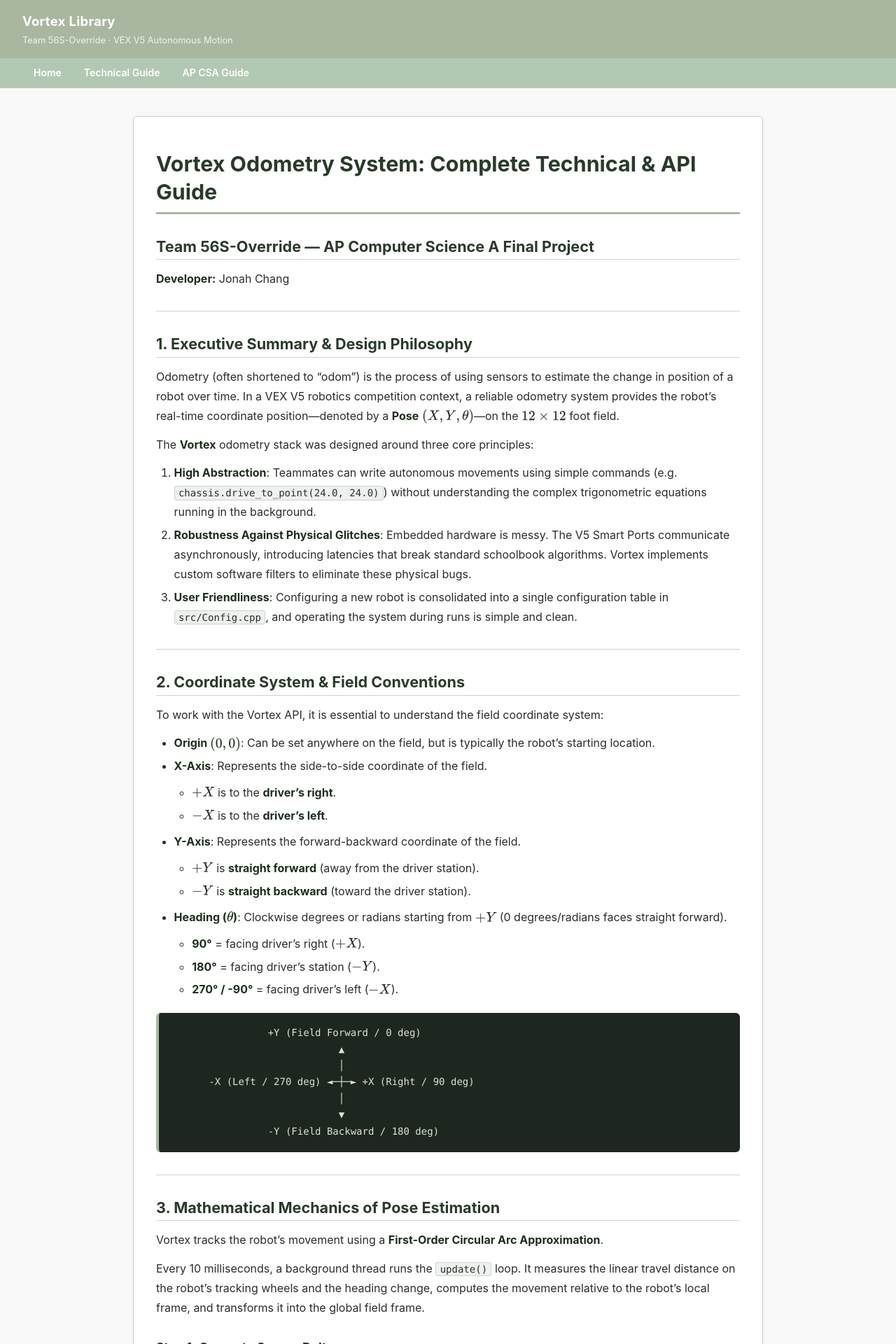
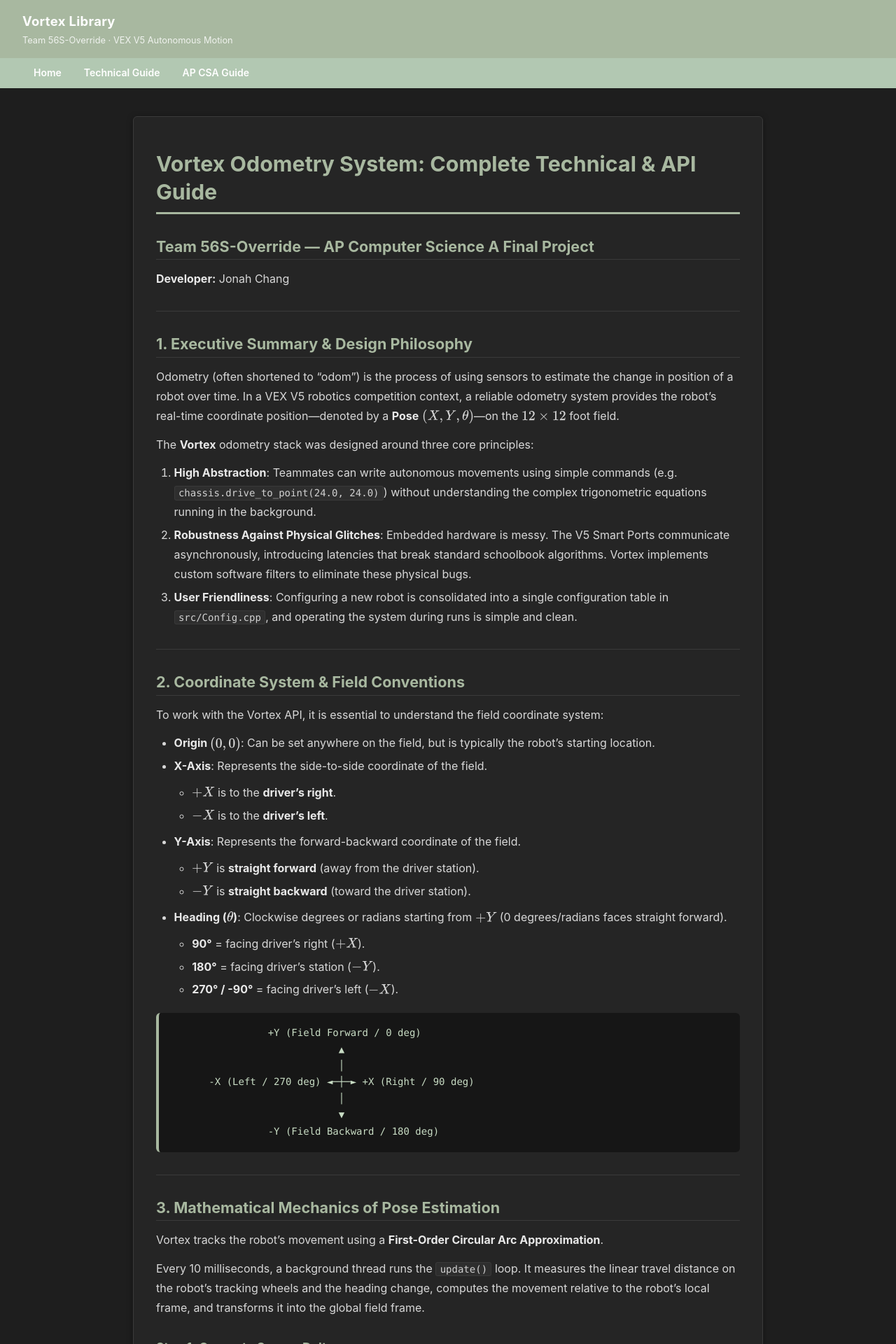
Before and after one commit to jonahchang207/56S-Override, a Jekyll site: the page built from docs/odometry_explainer.md, in a window 1280 px wide. Shown: the top 1920 px of the page at 70% size. Built offline with Jekyll 4.4.1, drawn with Linux system fonts in a browser that asks for light colours.

Commit message:
docs: convert site to permanent dark mode with gray background
Dark gray surface (#252525 / #1e1e1e) replaces white. Brand colors
(Fern Green, Slate Gray, Silver Shadow) retained for headers, nav,
accents, and borders. Headings use Fern Green on dark background;
code blocks use deep #161616 background with green-tinted text.

Co-Authored-By: Claude Sonnet 4.6 <noreply@anthropic.com>

```diff
--- a/docs/_layouts/default.html
+++ b/docs/_layouts/default.html
@@ -5,14 +5,18 @@
   <meta name="viewport" content="width=device-width, initial-scale=1.0">
   <title>{{ page.title }} — Vortex Library</title>
   <style>
-    /* ── Color palette ───────────────────────────────────────────── */
+    /* ── Color palette (permanent dark mode) ────────────────────── */
     :root {
       --fern-green:    #A8B8A0;
       --slate-gray:    #B2C8B2;
       --silver-shadow: #D1D1D1;
-      --fern-dark:     #6a8a62;   /* links & accents */
-      --text:          #2c2c2c;
-      --bg:            #f9f9f9;
+      --link:          #A8C8A0;
+      --text:          #d8d8d8;
+      --text-muted:    #909090;
+      --bg:            #1e1e1e;
+      --surface:       #252525;
+      --surface-alt:   #2e2e2e;
+      --border:        #3a3a3a;
     }
 
     /* ── Reset / base ────────────────────────────────────────────── */
@@ -25,6 +29,7 @@
       background: var(--bg);
       line-height: 1.75;
       font-size: 16px;
+      color-scheme: dark;
     }
 
     /* ── Header ──────────────────────────────────────────────────── */
@@ -34,7 +39,7 @@
       display: flex;
       align-items: center;
       justify-content: space-between;
-      box-shadow: 0 2px 4px rgba(0,0,0,0.12);
+      box-shadow: 0 2px 6px rgba(0,0,0,0.4);
     }
 
     header .site-title {
@@ -78,15 +83,15 @@
       max-width: 900px;
       margin: 2.5rem auto;
       padding: 0 2rem 3rem;
-      background: #fff;
-      border: 1px solid var(--silver-shadow);
+      background: var(--surface);
+      border: 1px solid var(--border);
       border-radius: 6px;
-      box-shadow: 0 1px 6px rgba(0,0,0,0.06);
+      box-shadow: 0 2px 10px rgba(0,0,0,0.35);
     }
 
     /* ── Typography ──────────────────────────────────────────────── */
     h1, h2, h3, h4, h5, h6 {
-      color: #2a3a2a;
+      color: var(--fern-green);
       margin-top: 2rem;
       margin-bottom: 0.6rem;
       line-height: 1.3;
@@ -101,7 +106,7 @@
 
     h2 {
       font-size: 1.35rem;
-      border-bottom: 1px solid var(--silver-shadow);
+      border-bottom: 1px solid var(--border);
       padding-bottom: 0.3rem;
     }
 
@@ -109,14 +114,14 @@
 
     p { margin: 0.8rem 0; }
 
-    a { color: var(--fern-dark); text-decoration: none; }
-    a:hover { text-decoration: underline; color: #3a5a32; }
+    a { color: var(--link); text-decoration: none; }
+    a:hover { text-decoration: underline; color: var(--slate-gray); }
 
-    strong { color: #1e2e1e; }
+    strong { color: #e8e8e8; }
 
     hr {
       border: none;
-      border-top: 1px solid var(--silver-shadow);
+      border-top: 1px solid var(--border);
       margin: 2rem 0;
     }
 
@@ -127,28 +132,29 @@
     /* ── Blockquotes ─────────────────────────────────────────────── */
     blockquote {
       border-left: 4px solid var(--slate-gray);
-      background: #f2f5f2;
+      background: var(--surface-alt);
       padding: 0.75rem 1.1rem;
       margin: 1rem 0;
       border-radius: 0 4px 4px 0;
-      color: #445;
+      color: var(--text-muted);
       font-style: italic;
     }
 
     /* ── Inline code ─────────────────────────────────────────────── */
     code {
-      background: #eef2ee;
-      border: 1px solid var(--silver-shadow);
+      background: var(--surface-alt);
+      border: 1px solid var(--border);
       border-radius: 3px;
       padding: 0.1em 0.38em;
       font-size: 0.875em;
       font-family: 'SFMono-Regular', Consolas, 'Liberation Mono', Menlo, monospace;
+      color: var(--silver-shadow);
     }
 
     /* ── Code blocks ─────────────────────────────────────────────── */
     pre {
-      background: #1e2620;
-      color: #d4e8d0;
+      background: #161616;
+      color: #c8dcc4;
       padding: 1.1rem 1.3rem;
       border-radius: 6px;
       overflow-x: auto;
@@ -175,8 +181,8 @@
     }
 
     thead th {
-      background: var(--fern-green);
-      color: #fff;
+      background: #3a4e3a;
+      color: var(--fern-green);
       padding: 0.55rem 0.85rem;
       text-align: left;
       font-weight: 600;
@@ -184,22 +190,23 @@
 
     tbody td {
       padding: 0.5rem 0.85rem;
-      border-bottom: 1px solid var(--silver-shadow);
+      border-bottom: 1px solid var(--border);
     }
 
-    tbody tr:nth-child(even) td { background: #f4f7f4; }
-    tbody tr:hover td { background: #eaf0ea; }
+    tbody tr:nth-child(even) td { background: var(--surface-alt); }
+    tbody tr:hover td { background: #333d33; }
 
     /* ── Images ──────────────────────────────────────────────────── */
     img { max-width: 100%; height: auto; border-radius: 4px; }
 
     /* ── Footer ──────────────────────────────────────────────────── */
     footer {
-      background: var(--silver-shadow);
-      color: #555;
+      background: #161616;
+      color: var(--text-muted);
       text-align: center;
       padding: 1rem 2rem;
       font-size: 0.82rem;
+      border-top: 1px solid var(--border);
     }
 
     /* ── Responsive ──────────────────────────────────────────────── */
```
